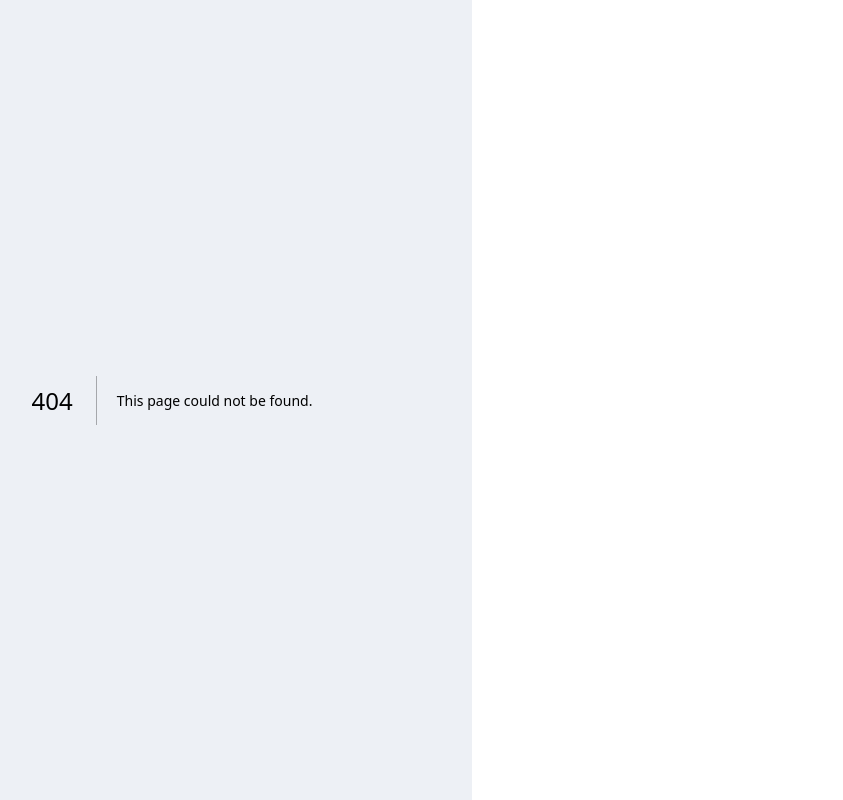
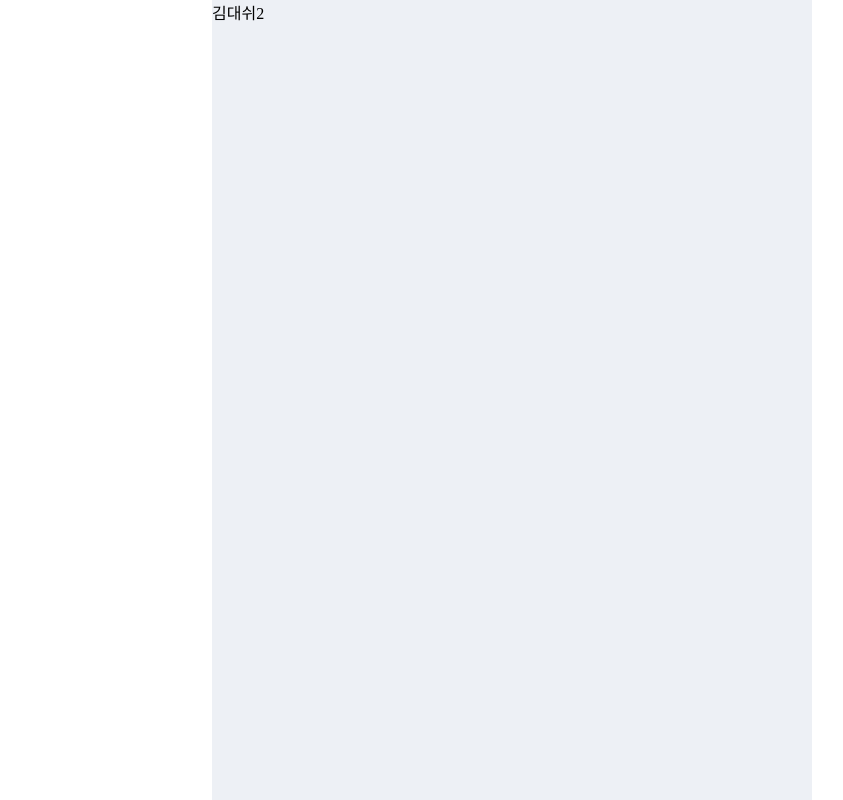
Before and after one commit to pet-reservation/auto-gagu-mobile, a Next.js app: page /dashboard/1 in a window 1280 px wide. Before the commit this address had no page. Shown: the whole page, without its empty margins (128-971 px from the left). Built offline with nearby package versions, Linux system fonts and the light colour scheme.

Commit message:
dashboard set..

```diff
--- a/package.json
+++ b/package.json
@@ -3,8 +3,9 @@
   "version": "0.1.0",
   "private": true,
   "scripts": {
-    "dev": "next dev",
-    "build": "next build",
+    "dev": "cross-env NODE_ENV=development next dev",
+    "build": "cross-env NODE_ENV=test next build",
+    "build:prod": "cross-env NODE_ENV=production next build",
     "start": "next start",
     "lint": "next lint",
     "prepare": "husky install",
@@ -13,6 +14,7 @@
   "dependencies": {
     "@tanstack/react-query": "^4.13.5",
     "axios": "^1.1.3",
+    "cross-env": "^7.0.3",
     "next": "13.0.0",
     "react": "18.2.0",
     "react-dom": "18.2.0",
--- /dev/null
+++ b/src/pages/dashboard/[id].tsx
@@ -0,0 +1,5 @@
+const DashBoard = () => {
+  return <div>김대쉬2</div>;
+};
+
+export default DashBoard;
--- /dev/null
+++ b/src/pages/dashboard/index.tsx
@@ -0,0 +1,5 @@
+const DashBoard = () => {
+  return <div>김대쉬</div>;
+};
+
+export default DashBoard;
```
Also changed, not shown: 1 other file (tests, documents, lock files or other folders).
